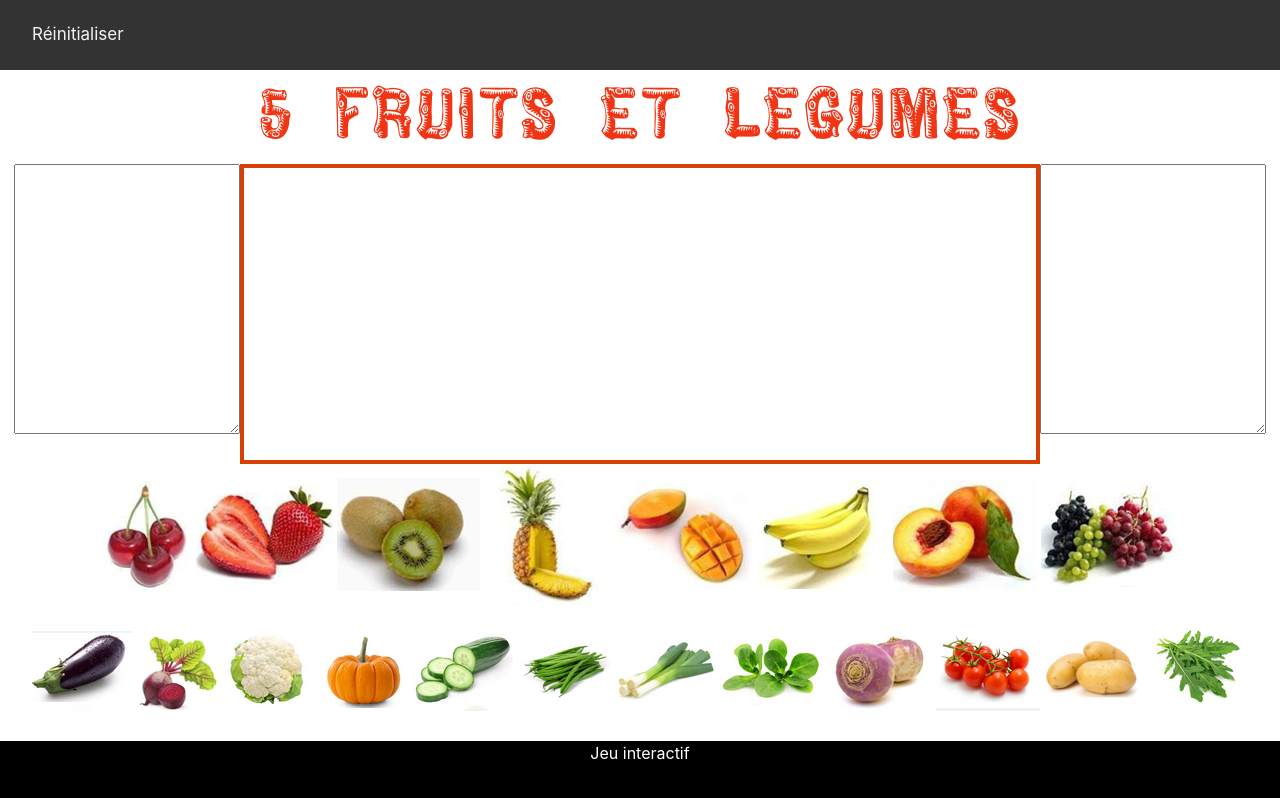
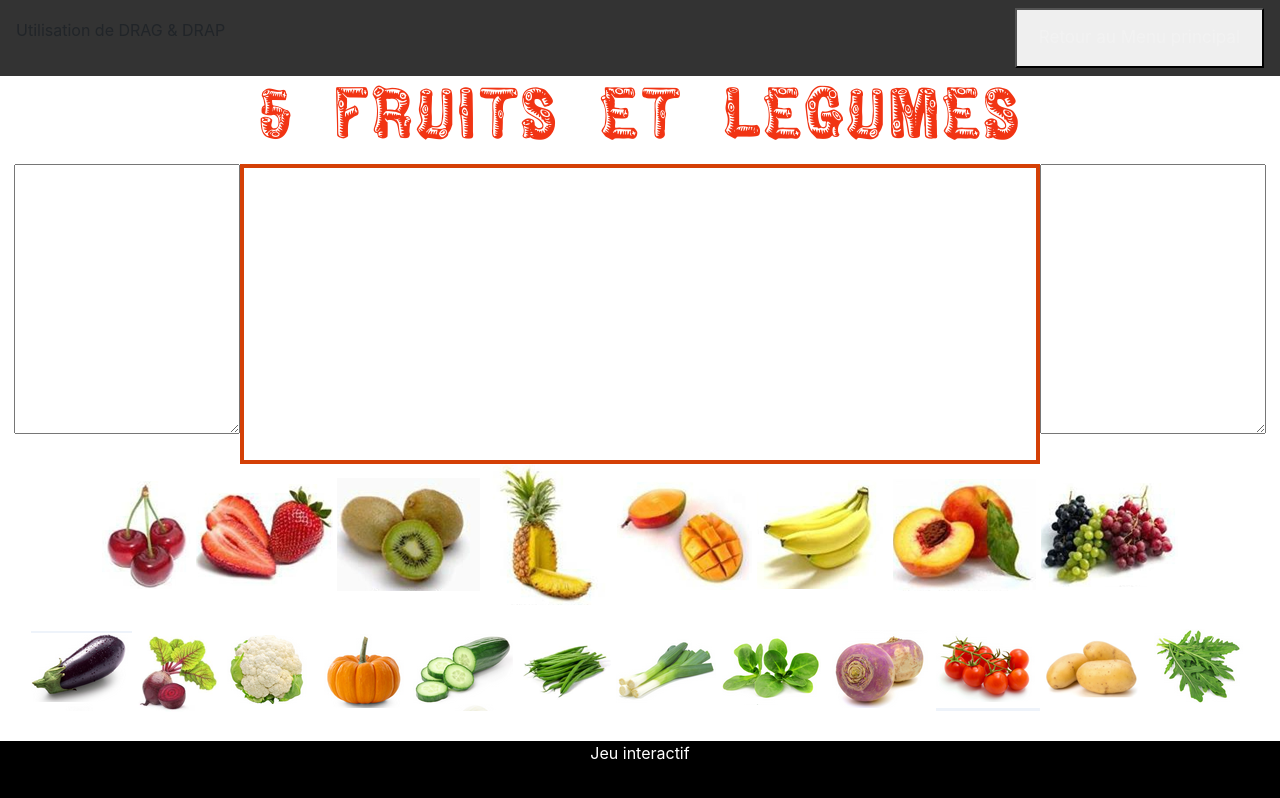
Before and after one commit to a2rodriguez/jeux, a plain HTML site: page accueil.html in a window 1280 px wide. Drawn offline with nearby package versions, Linux system fonts and the light colour scheme.

Commit message:
Modif accueil(légumes) + bouton retour

```diff
--- a/accueil.html
+++ b/accueil.html
@@ -149,7 +149,8 @@
         </script>
 
     <div class="navbar">
-        <a href="accueil.html">Réinitialiser</a>
+
+        <p>Utilisation de DRAG & DRAP</p><button><a href="../index.html">Retour au Menu principal</a></button>
 
     </div><br><br><br>
     <h1>5 FRUITS et LEGUMES</h1>
```
